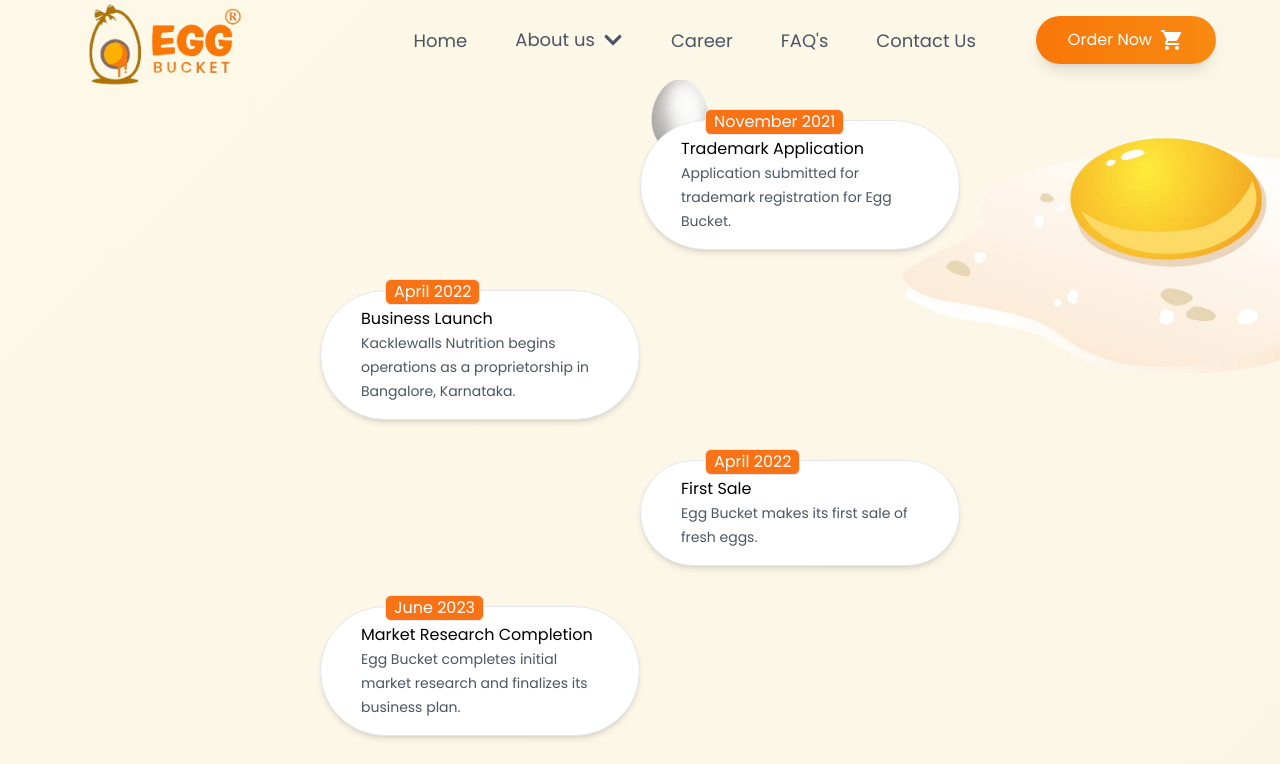
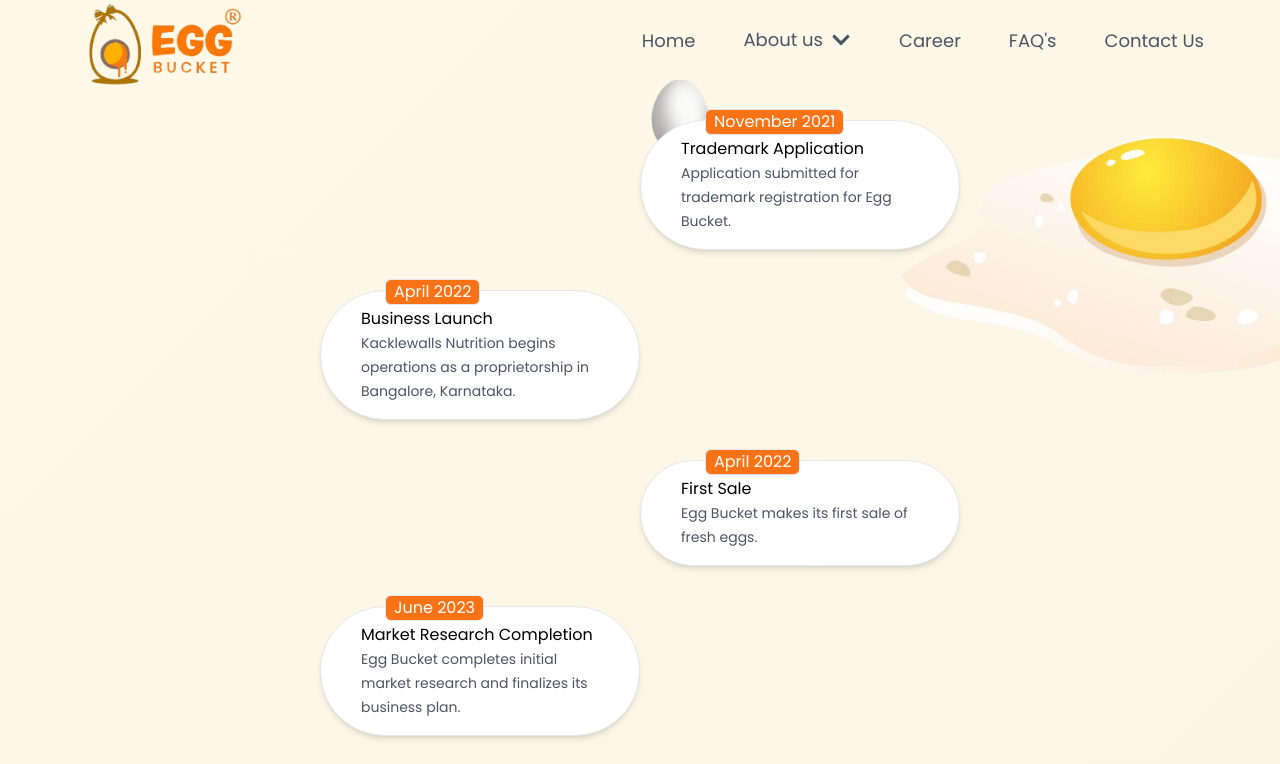
Before and after one commit to praneetardy/Egg-Bucket-Main-Website, a React (Vite) app: page /timeline in a window 1280 px wide. Shown: the top 764 px of the page. Built offline with nearby package versions, Linux system fonts and the light colour scheme.

Commit message:
modify deploy

```diff
--- a/src/components/Navbar.jsx
+++ b/src/components/Navbar.jsx
@@ -147,12 +147,12 @@ const Navbar = () => {
             </li>
           </ul>
 
-          <Link to="/order" className="hidden md:inline-block">
+          {/* <Link to="/order" className="hidden md:inline-block">
             <button className="bg-gradient-to-r from-[#f87709] to-[#f88a12] text-white px-8 py-3 rounded-full shadow-lg transition-transform transform hover:scale-105 flex items-center space-x-2">
               <span>Order Now</span>
               <MdShoppingCart className="w-6 h-6" />
             </button>
-          </Link>
+          </Link> */}
         </div>
 
         {/* Hamburger Menu for Mobile */}
@@ -254,12 +254,12 @@ const Navbar = () => {
             </li>
 
             <li>
-              <Link to="/order">
+              {/* <Link to="/order">
                 <button className="bg-gradient-to-r from-[#f87709] to-[#f88a12] text-white px-8 py-3 rounded-full shadow-lg transition-transform transform hover:scale-105 w-full flex justify-center items-center space-x-2">
                   <span>Order Now</span>
                   <MdShoppingCart className="w-6 h-6" />
                 </button>
-              </Link>
+              </Link> */}
             </li>
           </ul>
         </div>
```
